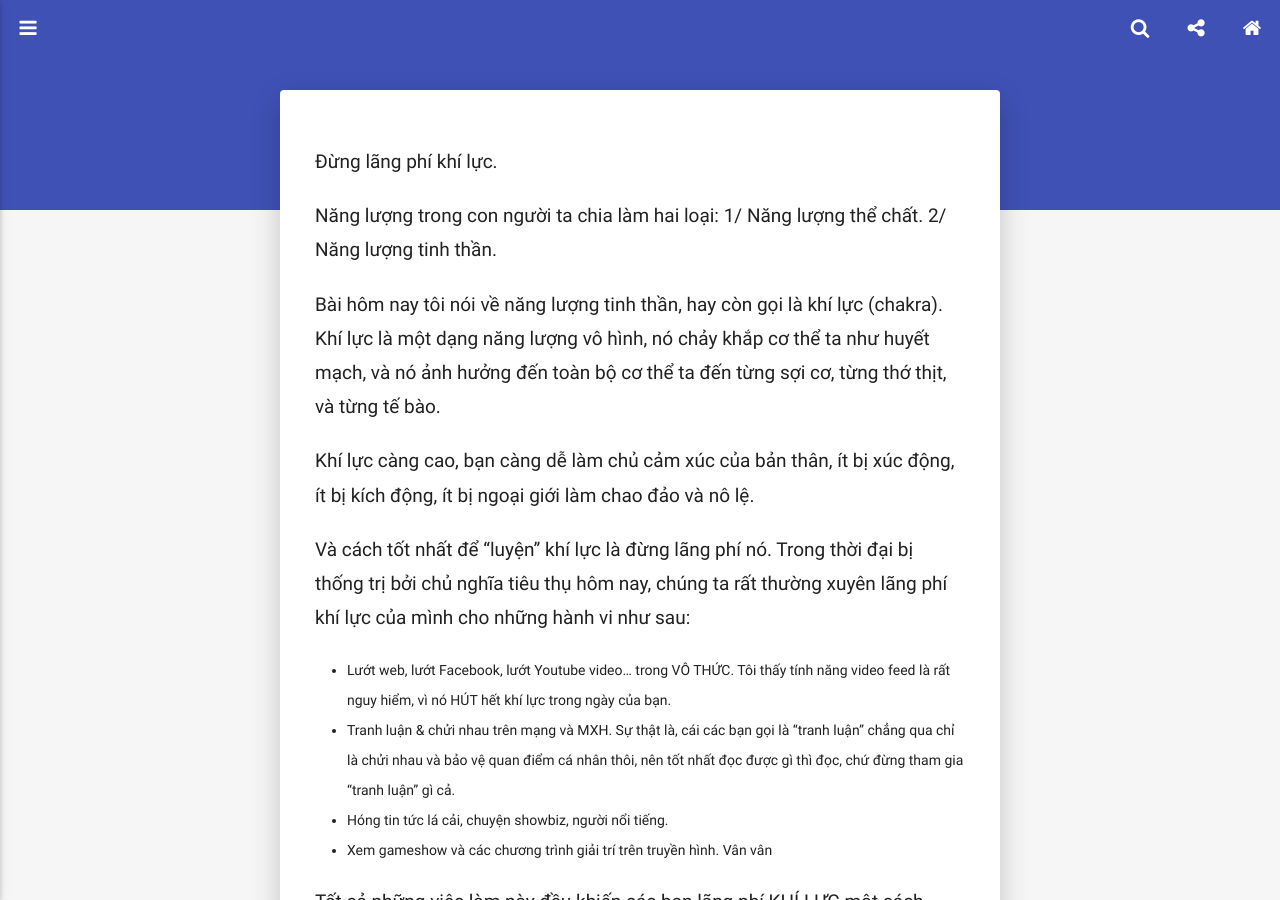
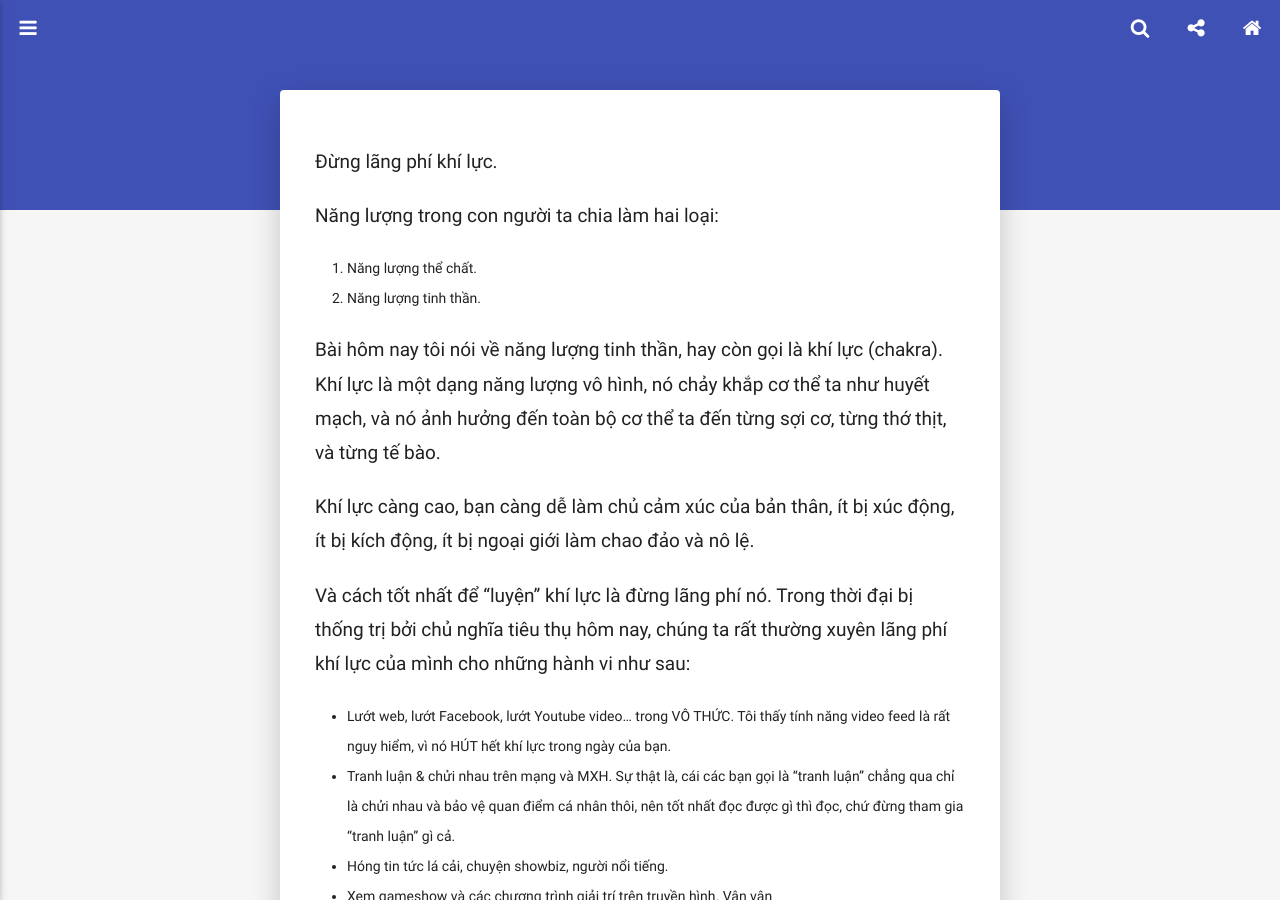
Before and after one commit to tranvietnguyen/blog, a Jekyll site: the page built from _posts/2021-08-01-dung-lang-phi-khi-luc.md, in a window 1280 px wide and 900 px high. Built offline with Jekyll 4.4.1, drawn with Linux system fonts in a browser that asks for light colours; comment, search, counter and statistics services are not loaded.

Commit message:
viết bài

```diff
--- a/_posts/2021-08-01-dung-lang-phi-khi-luc.md
+++ b/_posts/2021-08-01-dung-lang-phi-khi-luc.md
@@ -10,8 +10,8 @@ meta: "Sống có nghĩa"
 Đừng lãng phí khí lực.
 
 Năng lượng trong con người ta chia làm hai loại:
-1/ Năng lượng thể chất.
-2/ Năng lượng tinh thần.
+1. Năng lượng thể chất.
+2. Năng lượng tinh thần.
 
 Bài hôm nay tôi nói về năng lượng tinh thần, hay còn gọi là khí lực (chakra). Khí lực là một dạng năng lượng vô hình, nó chảy khắp cơ thể ta như huyết mạch, và nó ảnh hưởng đến toàn bộ cơ thể ta đến từng sợi cơ, từng thớ thịt, và từng tế bào.
 
```
Also changed, not shown: _posts/000maubaiviet.md (added, +11 -0 lines), _posts/2021-08-01-ky-nang-tu-choi.md (added, +33 -0 lines), _posts/2021-08-01-quy-tac-hai-lan.md (+2 -0 lines).
